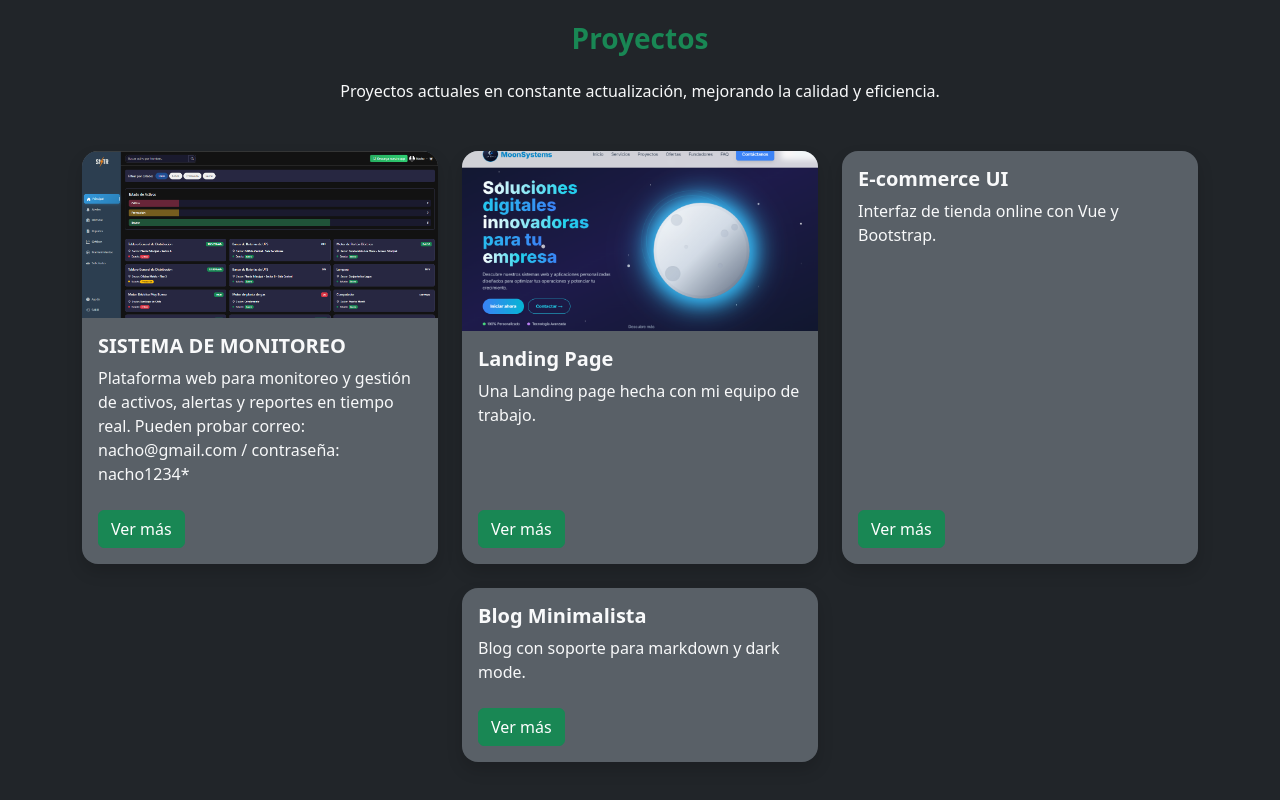
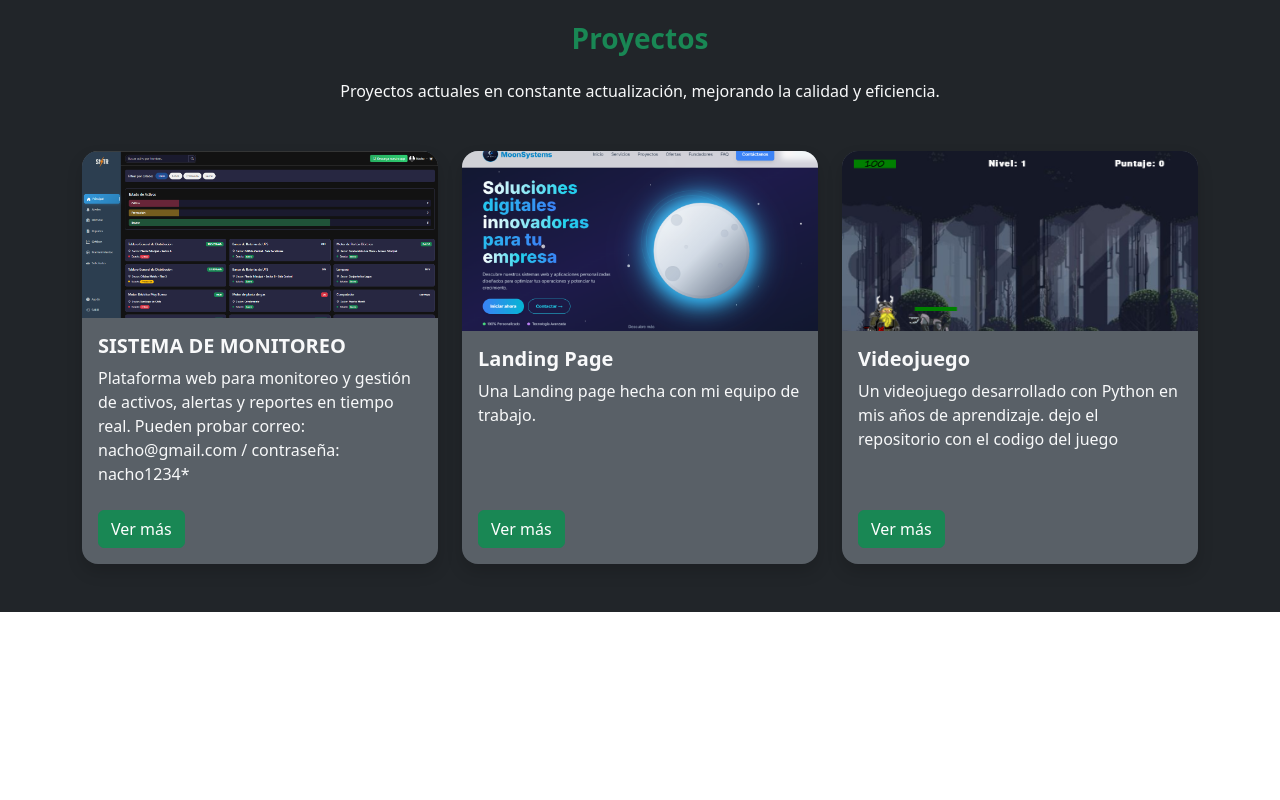
Before and after one commit to NachoOFC/Portafolio, a Nuxt app: page / in a window 1280 px wide. Shown: the part 436-1236 px from the top of the page. After the commit the page ends 1048 px from the top, so only its background shows below. Built offline with nearby package versions, Linux system fonts and the light colour scheme.

Commit message:
nuevos cuadros para proyectos

```diff
--- a/pages/proyectos.vue
+++ b/pages/proyectos.vue
@@ -79,14 +79,10 @@ const proyectos = [
     imagen: '/moon.png'
   },
   {
-    titulo: 'E‑commerce UI',
-    descripcion: 'Interfaz de tienda online con Vue y Bootstrap.',
-    link: '#'
-  },
-  {
-    titulo: 'Blog Minimalista',
-    descripcion: 'Blog con soporte para markdown y dark mode.',
-    link: '#'
+    titulo: 'Videojuego',
+    descripcion: 'Un videojuego desarrollado con Python en mis años de aprendizaje. dejo el repositorio con el codigo del juego',
+    link: 'https://github.com/NachoOFC/Videojuego',
+    imagen: '/Videojuego.png'
   }
 ]
 </script>
```
Also changed, not shown: public/Videojuego.png (added).
